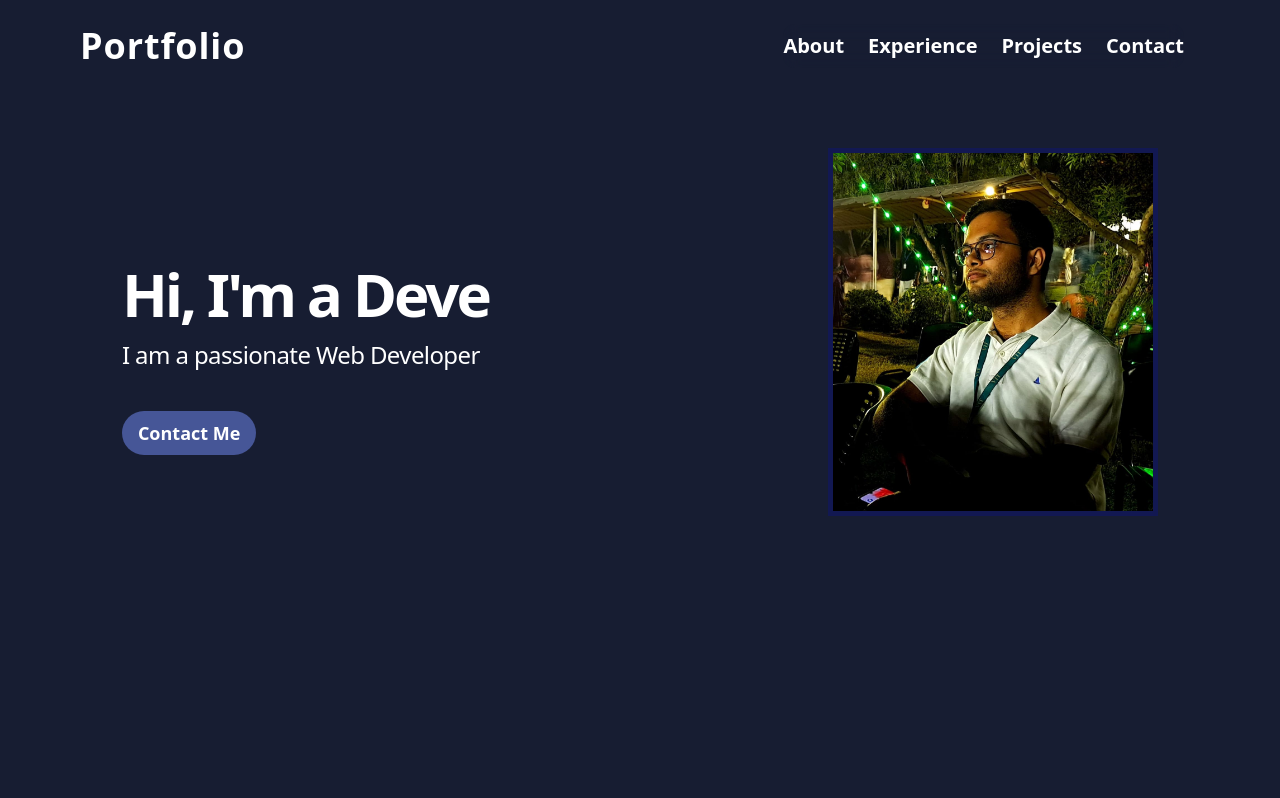
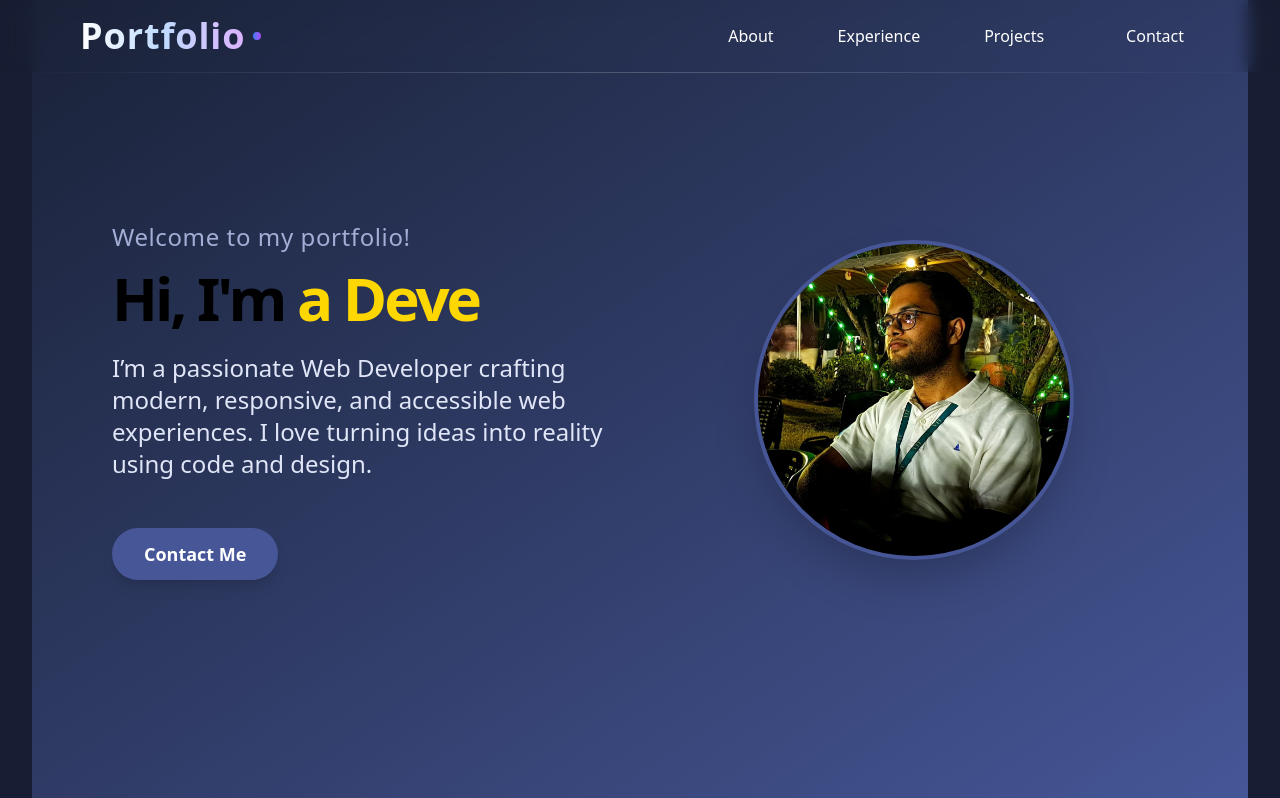
Before and after one commit to mittalrishab/Personal-Portfolio-Website, a React (Vite) app: page / in a window 1280 px wide. Shown: the top 798 px of the page. Built offline with nearby package versions, Linux system fonts and the light colour scheme.

Commit message:
improved ui for navbar home and footer

```diff
--- a/package.json
+++ b/package.json
@@ -12,6 +12,7 @@
   "dependencies": {
     "@remixicon/react": "^4.6.0",
     "@tailwindcss/vite": "^4.0.12",
+    "framer-motion": "^12.12.1",
     "react": "^19.0.0",
     "react-dom": "^19.0.0",
     "react-icons": "^5.5.0",
--- a/src/Components/Footer/Footer.jsx
+++ b/src/Components/Footer/Footer.jsx
@@ -1,53 +1,88 @@
 import React from 'react';
-import { MdOutlineEmail } from 'react-icons/md';
+import { motion } from 'framer-motion';
+import { MdOutlineEmail, MdCode } from 'react-icons/md';
 import { CiLinkedin } from 'react-icons/ci';
-import { FaGithub } from 'react-icons/fa';
+import { FaGithub } from 'react-icons/fa6';
+import { SiGeeksforgeeks } from 'react-icons/si';
 
 const Footer = () => {
+  const socialLinks = [
+    {
+      icon: <MdOutlineEmail size={28} />,
+      text: 'mittal.rishabh0305@gmail.com',
+      href: 'mailto:mittal.rishabh0305@gmail.com'
+    },
+    {
+      icon: <CiLinkedin size={28} />,
+      text: 'LinkedIn',
+      href: 'https://www.linkedin.com/in/rishabh-mittal-88b345312'
+    },
+    {
+      icon: <FaGithub size={28} />,
+      text: 'GitHub',
+      href: 'https://github.com/mittalrishab'
+    },
+    {
+      icon: <MdCode size={28} />, // LeetCode alternative
+      text: 'LeetCode',
+      href: 'https://leetcode.com/u/rishabh_coding/'
+    },
+    {
+      icon: <SiGeeksforgeeks size={28} />,
+      text: 'GeeksforGeeks',
+      href: 'https://www.geeksforgeeks.org/user/_rishabh_mittal/'
+    }
+  ];
+
   return (
-    <footer className="bg-[#465697] py-12" id="Footer">
+    <footer className="bg-gradient-to-r from-[#465697] to-[#374785] py-12" id="footer">
       <div className="max-w-7xl mx-auto px-4 sm:px-6 lg:px-8">
-        <div className="flex flex-col md:flex-row justify-between items-center gap-8">
-          <div className="text-center md:text-left">
-            <h1 className="text-4xl md:text-5xl font-bold mb-4">Let's Connect</h1>
-            <p className="text-xl">Have a project in mind? Let's discuss!</p>
+        <motion.div
+          initial={{ opacity: 0, y: 20 }}
+          whileInView={{ opacity: 1, y: 0 }}
+          transition={{ duration: 0.6 }}
+          className="flex flex-col md:flex-row justify-between items-center gap-8"
+        >
+          <div className="text-center md:text-left space-y-4">
+            <h1 className="text-4xl md:text-5xl font-bold bg-clip-text text-transparent bg-gradient-to-r from-white to-[#A3BFFA]">
+              Let's Collaborate
+            </h1>
+            <p className="text-xl text-white/90">
+              Got a challenge? Let's solve it together!
+            </p>
           </div>
-          {/* Wrapper to center the links on medium screens */}
-          <div className="w-full md:w-auto text-center">
-            <ul className="space-y-4 flex flex-col items-center">
-              <li>
-                <a
-                  href="mailto:mittal.rishabh0305@gmail.com"
-                  className="flex items-center gap-2 hover:text-[#171d32]"
+
+          <div className="w-full md:w-auto">
+            <ul className="grid grid-cols-1 md:grid-cols-2 gap-4">
+              {socialLinks.map((link, index) => (
+                <motion.li
+                  key={index}
+                  whileHover={{ scale: 1.05 }}
+                  whileTap={{ scale: 0.95 }}
                 >
-                  <MdOutlineEmail size={30} />
-                  mittal.rishabh0305@gmail.com
-                </a>
-              </li>
-              <li>
-                <a
-                  href="https://www.linkedin.com/in/rishabh-mittal-88b345312"
-                  target="_blank"
-                  rel="noopener noreferrer"
-                  className="flex items-center gap-2 hover:text-[#171d32]"
-                >
-                  <CiLinkedin size={30} />
-                  LinkedIn
-                </a>
-              </li>
-              <li>
-                <a
-                  href="https://github.com/mittalrishab"
-                  target="_blank"
-                  rel="noopener noreferrer"
-                  className="flex items-center gap-2 hover:text-[#171d32]"
-                >
-                  <FaGithub size={30} />
-                  GitHub
-                </a>
-              </li>
+                  <a
+                    href={link.href}
+                    target="_blank"
+                    rel="noopener noreferrer"
+                    className="flex items-center gap-3 p-3 rounded-lg bg-white/5 backdrop-blur-sm hover:bg-white/10 transition-all duration-300 group"
+                  >
+                    <span className="text-white group-hover:text-[#A3BFFA] transition-colors">
+                      {link.icon}
+                    </span>
+                    <span className="text-white/90 group-hover:text-white font-medium">
+                      {link.text}
+                    </span>
+                  </a>
+                </motion.li>
+              ))}
             </ul>
           </div>
+        </motion.div>
+
+        <div className="mt-12 border-t border-white/20 pt-8 text-center">
+          <p className="text-white/80">
+            © {new Date().getFullYear()} Rishabh Mittal. Code with ❤️
+          </p>
         </div>
       </div>
     </footer>
--- a/src/Components/Home/Home.jsx
+++ b/src/Components/Home/Home.jsx
@@ -1,23 +1,56 @@
 import React from 'react'
 import avatarImg from '../../assets/avatarImage.png'
 import TextChange from '../TextChange'
+// import your social icons here, e.g. react-icons
 
 const Home = () => {
   return (
-    <div className='text-white flex flex-col w-full justify-around items-center p-10 md:p-20 lg:flex-row lg:justify-around md:mb-[100px]'>
-        <div className='lg:w-65/100 md:pt-10 min-w-[270px] text-center lg:text-left'>
-            <h1 className='text-3xl md:text-6xl font-bold flex leading-normal tracking-tighter'><span>Hi, I'm&nbsp;</span><span><TextChange/></span></h1>
-            <p className='text-sm md:text-2xl tracking-tight'>I am a passionate Web Developer</p>
-            <div className='mt-5 md:mt-10 flex justify-center lg:justify-start'>
-                <button className='text-white py-2 px-3 text-sm md:text-lg md:py-2 md:px-4 hover:opacity-85 duration-300 hover:scale-105 font-semibold rounded-3xl bg-[#465697]'>
-                    <a href="#Footer">Contact Me</a>
-                </button>
-            </div>
+    <section
+      className="w-full min-h-screen flex flex-col-reverse lg:flex-row items-center justify-center gap-10 px-6 py-16 md:px-20 bg-gradient-to-br from-[#1a2238] to-[#465697]"
+      id="home"
+    >
+      {/* Left: Text Content */}
+      <div className="flex-1 flex flex-col justify-center items-center lg:items-start text-center lg:text-left">
+        <h2 className="text-xl md:text-2xl font-medium text-[#a3aed6] mb-2 tracking-wide">
+          Welcome to my portfolio!
+        </h2>
+        <h1 className="text-3xl md:text-6xl font-bold flex flex-wrap items-center leading-tight tracking-tighter mb-4">
+          <span>Hi, I'm&nbsp;</span>
+          <span className="text-[#ffd700]">
+            <TextChange />
+          </span>
+        </h1>
+        <p className="text-base md:text-2xl text-[#e0e6f7] mb-6 max-w-xl">
+          I’m a passionate Web Developer crafting modern, responsive, and accessible web experiences. I love turning ideas into reality using code and design.
+        </p>
+        <div className="flex gap-4 mb-6">
+          {/* Social Links (customize as needed) */}
+          {/* <a href="https://github.com/yourusername" aria-label="GitHub" target="_blank" rel="noopener noreferrer">
+            <GitHubIcon className="w-7 h-7 hover:text-[#ffd700] transition" />
+          </a>
+          <a href="https://linkedin.com/in/yourusername" aria-label="LinkedIn" target="_blank" rel="noopener noreferrer">
+            <LinkedInIcon className="w-7 h-7 hover:text-[#ffd700] transition" />
+          </a> */}
         </div>
-        <div className='mt-15 md:mt-10 lg:mt-0'>
-            <img className="max-w-full w-[300px] md:w-[330px] border-[#121852] border-[5px] rounded-full lg:rounded-none" src={avatarImg} alt="Avatar" />
-        </div>
-    </div>
+        <a href="#Footer">
+          <button
+            className="bg-[#465697] hover:bg-[#ffd700] hover:text-[#1a2238] transition-all duration-300 text-white py-3 px-8 text-lg font-semibold rounded-full shadow-lg hover:scale-105 focus:outline-none"
+            aria-label="Contact Me"
+          >
+            Contact Me
+          </button>
+        </a>
+      </div>
+
+      {/* Right: Avatar */}
+      <div className="flex-1 flex justify-center items-center">
+        <img
+          src={avatarImg}
+          alt="Portrait of [Your Name], Web Developer"
+          className="w-60 h-60 md:w-80 md:h-80 rounded-full shadow-2xl border-4 border-[#465697] object-cover bg-white hover:scale-105 transition"
+        />
+      </div>
+    </section>
   )
 }
 
--- a/src/Components/Navbar/Navbar.jsx
+++ b/src/Components/Navbar/Navbar.jsx
@@ -1,50 +1,181 @@
-import React, { useState } from 'react'
-import { RiMenu2Line, RiCloseLine } from "@remixicon/react"
+import React, { useState, useEffect } from 'react'
+import { RiMenu2Line, RiCloseLine, RiExternalLinkLine } from "@remixicon/react"
 
 const Navbar = () => {
   const [isOpen, setIsOpen] = useState(false);
+  const [scrolled, setScrolled] = useState(false);
+  const [activeSection, setActiveSection] = useState('');
+
+  // Scroll detection for dynamic navbar styling
+  useEffect(() => {
+    const handleScroll = () => {
+      const scrollPosition = window.scrollY;
+      setScrolled(scrollPosition > 50);
+
+      // Active section detection
+      const sections = ['About', 'Experience', 'Projects', 'Footer'];
+      const currentSection = sections.find(section => {
+        const element = document.getElementById(section);
+        if (element) {
+          const rect = element.getBoundingClientRect();
+          return rect.top <= 100 && rect.bottom >= 100;
+        }
+        return false;
+      });
+      setActiveSection(currentSection || '');
+    };
+
+    window.addEventListener('scroll', handleScroll);
+    return () => window.removeEventListener('scroll', handleScroll);
+  }, []);
+
+  // Close mobile menu when clicking outside
+  useEffect(() => {
+    const handleClickOutside = (event) => {
+      if (isOpen && !event.target.closest('nav')) {
+        setIsOpen(false);
+      }
+    };
+
+    document.addEventListener('click', handleClickOutside);
+    return () => document.removeEventListener('click', handleClickOutside);
+  }, [isOpen]);
+
+  const navigationItems = [
+    { href: "#About", label: "About", icon: "👋" },
+    { href: "#Experience", label: "Experience", icon: "💼" },
+    { href: "#Projects", label: "Projects", icon: "🚀" },
+    { href: "#Footer", label: "Contact", icon: "📬" }
+  ];
 
   return (
-    <nav className='flex flex-wrap justify-between md:items-center text-white px-6 pt-6 md:px-20 relative'>
-      <span className='text-4xl font-bold tracking-wide'>Portfolio</span>
+    <nav className={`
+      fixed top-0 left-0 right-0 z-50 transition-all duration-500 ease-out
+      ${scrolled
+        ? 'backdrop-blur-xl bg-black/20 border-b border-white/10 shadow-2xl shadow-black/25'
+        : 'backdrop-blur-sm bg-transparent'
+      }
+      flex flex-wrap justify-between md:items-center text-white px-6 py-4 md:px-20
+    `}>
 
-      {/* Mobile Menu Button */}
+      {/* Enhanced Logo with Gradient Effect */}
+      <div className="flex items-center group">
+        <span className={`
+          text-4xl font-bold tracking-wide transition-all duration-300
+          bg-gradient-to-r from-white via-blue-200 to-purple-300 bg-clip-text text-transparent
+          group-hover:from-blue-400 group-hover:via-purple-400 group-hover:to-pink-400
+          ${scrolled ? 'scale-90' : 'scale-100'}
+        `}>
+          Portfolio
+        </span>
+        <div className="ml-2 w-2 h-2 bg-gradient-to-r from-blue-500 to-purple-500 rounded-full animate-pulse"></div>
+      </div>
+
+      {/* Enhanced Mobile Menu Button */}
       <button
-        className='md:hidden absolute right-6 top-6 z-50 transition-all'
+        className={`
+          md:hidden relative right-0 top-0 z-50 p-2 rounded-xl transition-all duration-300
+          hover:bg-white/10 hover:backdrop-blur-sm hover:scale-110 active:scale-95
+          ${isOpen ? 'bg-white/10 backdrop-blur-sm' : ''}
+        `}
         onClick={() => setIsOpen(!isOpen)}
+        aria-label="Toggle navigation menu"
       >
-        {isOpen ? (
-          <RiCloseLine size={30} className='transition-opacity duration-300' />
-        ) : (
-          <RiMenu2Line size={30} className='transition-opacity duration-300' />
-        )}
+        <div className="relative w-6 h-6">
+          <RiMenu2Line
+            size={24}
+            className={`absolute inset-0 transition-all duration-300 ${
+              isOpen ? 'opacity-0 rotate-180 scale-0' : 'opacity-100 rotate-0 scale-100'
+            }`}
+          />
+          <RiCloseLine
+            size={24}
+            className={`absolute inset-0 transition-all duration-300 ${
+              isOpen ? 'opacity-100 rotate-0 scale-100' : 'opacity-0 -rotate-180 scale-0'
+            }`}
+          />
+        </div>
       </button>
 
-      {/* Navigation Links */}
-      <ul className={`
-        md:flex md:items-center gap-6
-        absolute md:static top-16 left-0 right-0
-        transition-all duration-300 ease-in-out
-        ${isOpen ? 'opacity-100 visible' : 'opacity-0 invisible md:opacity-100 md:visible'}
-        mx-4 p-4 md:p-0 font-semibold
-        bg-black bg-opacity-70 backdrop-blur-sm
-        rounded-xl md:bg-transparent
-        text-center
+      {/* Enhanced Navigation Links */}
+      <div className={`
+        md:flex md:items-center
+        absolute md:static top-full left-0 right-0 mt-2 md:mt-0
+        transition-all duration-500 ease-out transform-gpu
+        ${isOpen
+          ? 'opacity-100 visible translate-y-0 scale-100'
+          : 'opacity-0 invisible -translate-y-4 scale-95 md:opacity-100 md:visible md:translate-y-0 md:scale-100'
+        }
       `}>
-        <a href="#About" className="relative block py-2 text-xl transition-colors hover:text-gray-300 after:absolute after:left-0 after:bottom-0 after:h-[2px] after:w-0 after:bg-white after:transition-all after:duration-300 hover:after:w-full">
-          <li>About</li>
-        </a>
-        <a href="#Experience" className="relative block py-2 text-xl transition-colors hover:text-gray-300 after:absolute after:left-0 after:bottom-0 after:h-[2px] after:w-0 after:bg-white after:transition-all after:duration-300 hover:after:w-full">
-          <li>Experience</li>
-        </a>
-        <a href="#Projects" className="relative block py-2 text-xl transition-colors hover:text-gray-300 after:absolute after:left-0 after:bottom-0 after:h-[2px] after:w-0 after:bg-white after:transition-all after:duration-300 hover:after:w-full">
-          <li>Projects</li>
-        </a>
-        <a href="#Footer" className="relative block py-2 text-xl transition-colors hover:text-gray-300 after:absolute after:left-0 after:bottom-0 after:h-[2px] after:w-0 after:bg-white after:transition-all after:duration-300 hover:after:w-full">
-          <li>Contact</li>
-        </a>
+        <ul className={`
+          flex flex-col md:flex-row md:items-center gap-2 md:gap-8
+          mx-4 md:mx-0 p-6 md:p-0
+          bg-black/40 md:bg-transparent backdrop-blur-xl md:backdrop-blur-none
+          border border-white/10 md:border-none rounded-2xl md:rounded-none
+          shadow-2xl md:shadow-none
+        `}>
+          {navigationItems.map((item, index) => (
+            <li key={item.label} className="group">
+              <a
+                href={item.href}
+                className={`
+                  relative flex items-center gap-3 md:gap-2 px-4 py-3 md:py-2 text-lg md:text-base
+                  font-medium transition-all duration-300 rounded-xl md:rounded-none
+                  hover:bg-white/5 md:hover:bg-transparent hover:scale-105 md:hover:scale-100
+                  ${activeSection === item.href.slice(1)
+                    ? 'text-blue-400 bg-white/10 md:bg-transparent'
+                    : 'text-white hover:text-blue-300'
+                  }
 
-      </ul>
+                  /* Enhanced Underline Animation */
+                  after:absolute after:left-4 md:after:left-0 after:bottom-1 md:after:bottom-0
+                  after:h-[2px] after:bg-gradient-to-r after:from-blue-400 after:to-purple-500
+                  after:transition-all after:duration-500 after:ease-out
+                  ${activeSection === item.href.slice(1)
+                    ? 'after:w-[calc(100%-2rem)] md:after:w-full after:opacity-100'
+                    : 'after:w-0 hover:after:w-[calc(100%-2rem)] md:hover:after:w-full after:opacity-0 hover:after:opacity-100'
+                  }
+
+                  /* Glow Effect on Hover */
+                  hover:drop-shadow-[0_0_10px_rgba(59,130,246,0.5)]
+                `}
+                onClick={() => setIsOpen(false)}
+                style={{
+                  animationDelay: `${index * 100}ms`
+                }}
+              >
+                <span className="text-xl md:hidden group-hover:scale-125 transition-transform duration-300">
+                  {item.icon}
+                </span>
+                <span className="relative">
+                  {item.label}
+                  {item.label === 'Projects' && (
+                    <RiExternalLinkLine
+                      size={14}
+                      className="inline ml-1 opacity-0 group-hover:opacity-100 transition-opacity duration-300"
+                    />
+                  )}
+                </span>
+              </a>
+            </li>
+          ))}
+
+          {/* CTA Button in Mobile Menu */}
+          <li className="md:hidden mt-4 pt-4 border-t border-white/20">
+            <a
+              href="#Footer"
+              className="flex items-center justify-center gap-2 px-6 py-3 bg-gradient-to-r from-blue-600 to-purple-600 hover:from-blue-500 hover:to-purple-500 rounded-xl font-semibold transition-all duration-300 hover:scale-105 hover:shadow-lg hover:shadow-blue-500/25"
+              onClick={() => setIsOpen(false)}
+            >
+              <span>Let's Connect</span>
+              <span className="animate-bounce">🤝</span>
+            </a>
+          </li>
+        </ul>
+      </div>
+
+      {/* Decorative Elements */}
+      <div className="hidden md:block absolute -bottom-px left-0 right-0 h-px bg-gradient-to-r from-transparent via-white/20 to-transparent"></div>
     </nav>
   )
 }
--- a/src/Components/Projects/ProjectCard.jsx
+++ b/src/Components/Projects/ProjectCard.jsx
@@ -1,38 +1,70 @@
-import React from 'react';
+import React, { memo } from 'react';
 import { motion } from 'framer-motion';
 import { FiExternalLink, FiGithub } from 'react-icons/fi';
+import PropTypes from 'prop-types';
 
-const ProjectCard = ({ title, description, tags, image, demoLink, codeLink }) => {
+const cardVariants = {
+  hidden: {
+    opacity: 0,
+    y: 50,
+    transition: { duration: 0.6, ease: "easeOut" }
+  },
+  visible: {
+    opacity: 1,
+    y: 0,
+    transition: { duration: 0.6, ease: "easeOut" }
+  }
+};
+
+const overlayVariants = {
+  hidden: { opacity: 0 },
+  visible: { opacity: 1 }
+};
+
+const ProjectCard = memo(({
+  title,
+  description,
+  tags,
+  image,
+  demoLink,
+  codeLink
+}) => {
   return (
     <motion.div
-      initial={{ opacity: 0, y: 50 }}
-      whileInView={{ opacity: 1, y: 0 }}
-      viewport={{ once: true, margin: "-50px" }}
+      variants={cardVariants}
+      initial="hidden"
+      whileInView="visible"
+      viewport={{ once: true, margin: "-50px", amount: 0.2 }}
+      style={{ willChange: 'transform, opacity' }}
       className="group relative bg-[#0F172A] rounded-xl overflow-hidden shadow-lg hover:shadow-xl transition-all duration-300 flex flex-col h-full"
     >
       {/* Image Container */}
       <div className="relative aspect-video overflow-hidden flex-shrink-0">
         <img
+          loading="lazy"
+          width={400}
+          height={225}
           src={image}
           alt={title}
           className="w-full h-full object-scale-down md:object-cover transition-transform duration-500 group-hover:scale-105"
         />
 
-
-        {/* Gradient Overlay */}
         <div className="absolute inset-0 bg-gradient-to-t from-[#0F172A] via-transparent to-transparent" />
 
-        {/* Hover Overlay */}
-        <div className="absolute inset-0 flex items-center justify-center gap-4 opacity-0 group-hover:opacity-100 transition-opacity duration-300 bg-[#1E293B]/90 backdrop-blur-sm">
+        <motion.div
+          variants={overlayVariants}
+          className="absolute inset-0 flex items-center justify-center gap-4 opacity-0 group-hover:opacity-100 transition-all duration-300 ease-out bg-[#1E293B]/90 backdrop-blur-sm"
+        >
           <div className="flex flex-col md:flex-row gap-4">
             {demoLink && (
               <a
                 href={demoLink}
                 target="_blank"
                 rel="noopener noreferrer"
+                aria-label={`View live demo of ${title}`}
                 className="flex items-center gap-2 px-5 py-2.5 bg-[#465697] text-white rounded-lg hover:bg-[#374785] transition-colors text-sm md:text-base"
               >
-                <FiExternalLink className="text-lg" />
+                <FiExternalLink className="text-lg" aria-hidden="true" />
                 Live Demo
               </a>
             )}
@@ -41,33 +73,35 @@ const ProjectCard = ({ title, description, tags, image, demoLink, codeLink }) =>
                 href={codeLink}
                 target="_blank"
                 rel="noopener noreferrer"
+                aria-label={`View source code for ${title}`}
                 className="flex items-center gap-2 px-5 py-2.5 border border-[#465697] text-[#465697] rounded-lg hover:bg-[#465697] hover:text-white transition-colors text-sm md:text-base"
               >
-                <FiGithub className="text-lg" />
+                <FiGithub className="text-lg" aria-hidden="true" />
                 Source Code
               </a>
             )}
           </div>
-        </div>
+        </motion.div>
       </div>
 
       {/* Content Section */}
       <div className="p-5 md:p-6 flex flex-col flex-grow">
-        {/* Content Wrapper */}
         <div className="flex-grow">
-          {/* Title */}
           <h3 className="text-xl font-semibold text-white mb-2.5 hover:text-[#465697] transition-colors">
-            <a href={demoLink} target="_blank" rel="noopener noreferrer" className="focus:outline-none">
+            <a
+              href={demoLink}
+              target="_blank"
+              rel="noopener noreferrer"
+              className="focus:outline-none focus-visible:ring-2 focus-visible:ring-[#465697]"
+            >
               {title}
             </a>
           </h3>
 
-          {/* Description */}
           <p className="text-gray-300 text-sm md:text-base leading-relaxed mb-4 line-clamp-3">
             {description}
           </p>
 
-          {/* Technology Tags */}
           <div className="flex flex-wrap gap-2">
             {tags.map((tag, index) => (
               <span
@@ -80,7 +114,6 @@ const ProjectCard = ({ title, description, tags, image, demoLink, codeLink }) =>
           </div>
         </div>
 
-        {/* Mobile Links - Anchored to bottom */}
         <div className="flex gap-3 md:hidden mt-4">
           {demoLink && (
             <a
@@ -89,7 +122,7 @@ const ProjectCard = ({ title, description, tags, image, demoLink, codeLink }) =>
               rel="noopener noreferrer"
               className="flex items-center gap-2 px-4 py-2 text-xs bg-[#465697] text-white rounded-lg flex-shrink-0"
             >
-              <FiExternalLink className="text-sm" />
+              <FiExternalLink className="text-sm" aria-hidden="true" />
               Demo
             </a>
           )}
@@ -100,7 +133,7 @@ const ProjectCard = ({ title, description, tags, image, demoLink, codeLink }) =>
               rel="noopener noreferrer"
               className="flex items-center gap-2 px-4 py-2 text-xs border border-[#465697] text-[#465697] rounded-lg flex-shrink-0"
             >
-              <FiGithub className="text-sm" />
+              <FiGithub className="text-sm" aria-hidden="true" />
               Code
             </a>
           )}
@@ -108,6 +141,20 @@ const ProjectCard = ({ title, description, tags, image, demoLink, codeLink }) =>
       </div>
     </motion.div>
   );
+});
+
+ProjectCard.propTypes = {
+  title: PropTypes.string.isRequired,
+  description: PropTypes.string.isRequired,
+  tags: PropTypes.arrayOf(PropTypes.string).isRequired,
+  image: PropTypes.string.isRequired,
+  demoLink: PropTypes.string,
+  codeLink: PropTypes.string
+};
+
+ProjectCard.defaultProps = {
+  demoLink: null,
+  codeLink: null
 };
 
 export default ProjectCard;
```
Also changed, not shown: 1 other file (tests, documents, lock files or other folders).
